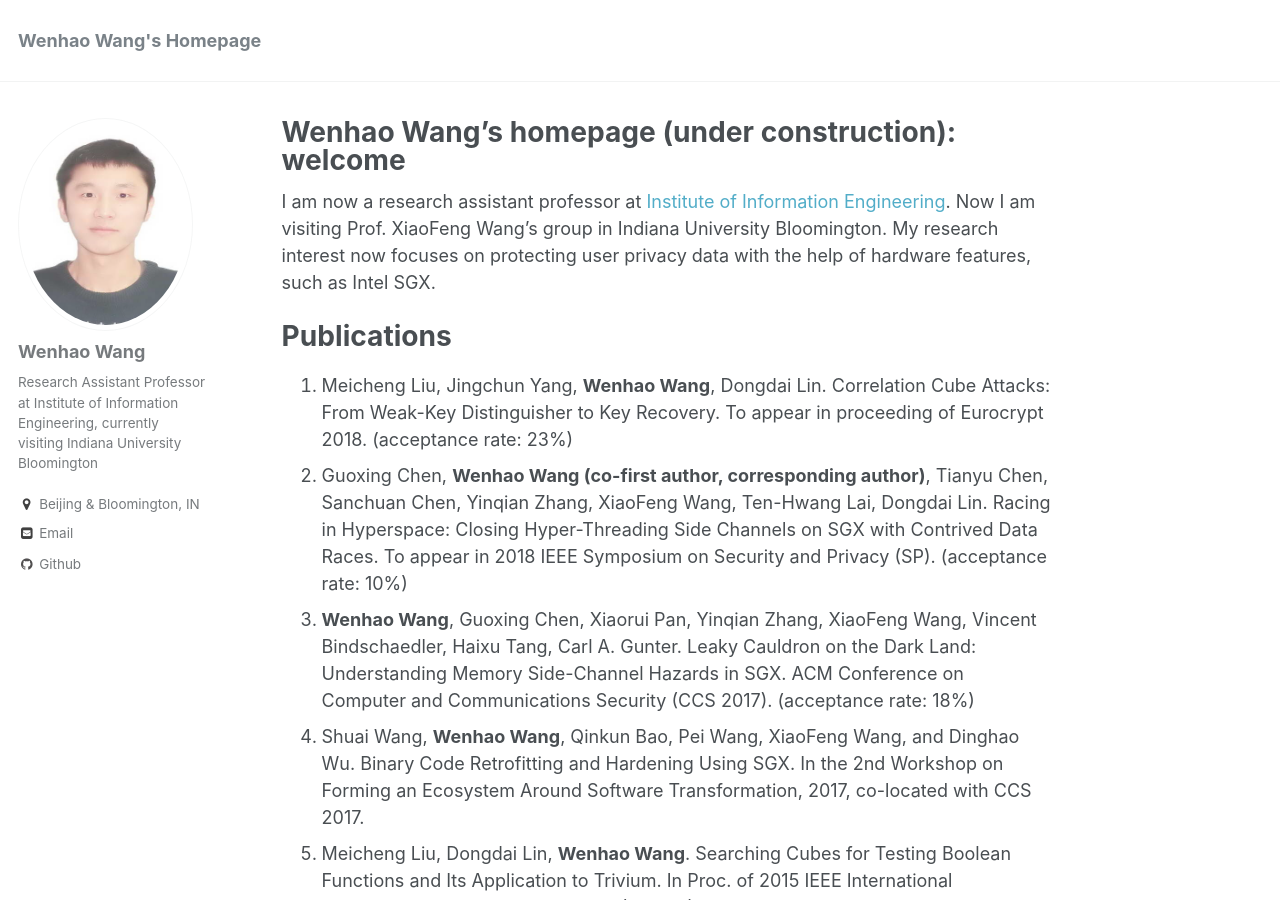
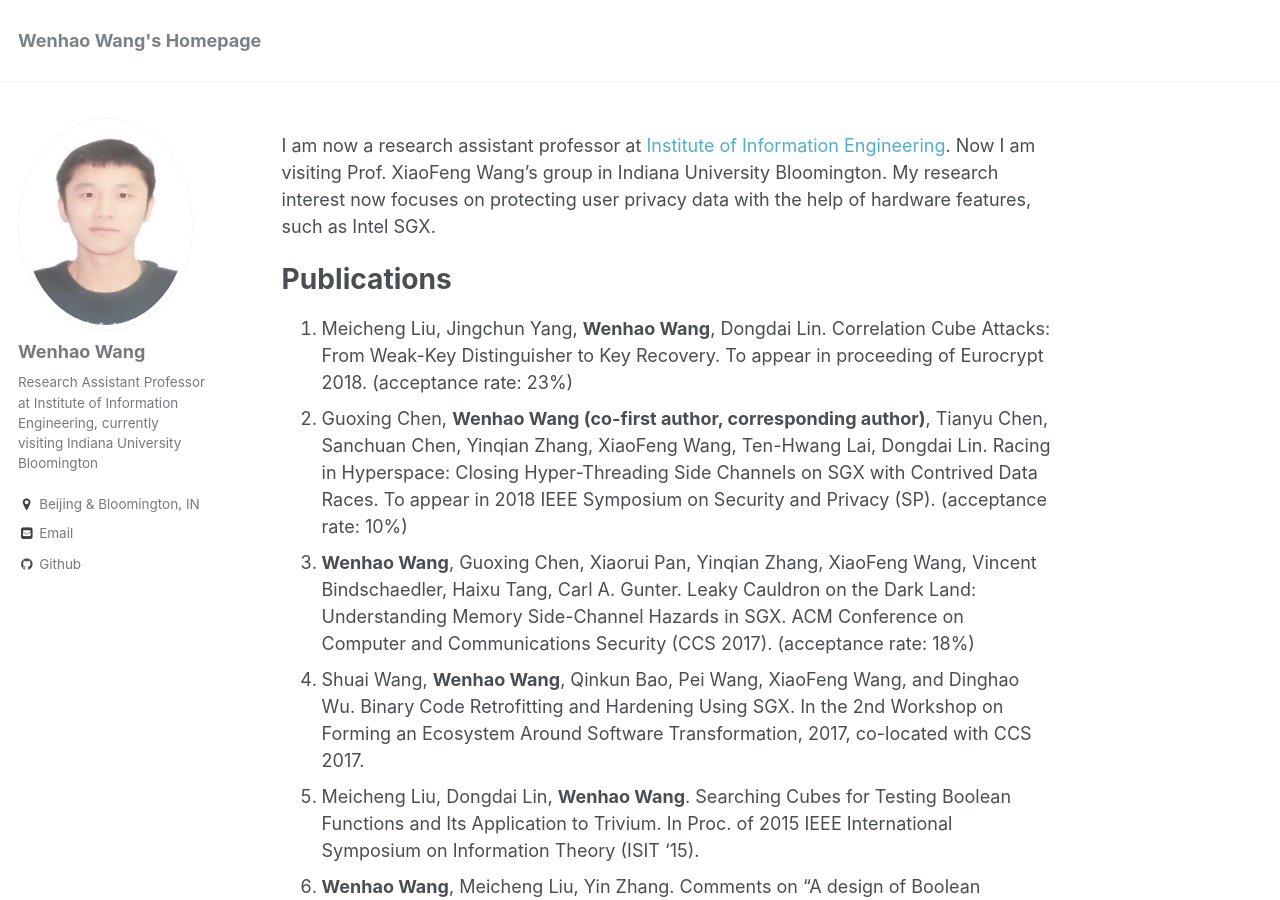
Before and after one commit to wenhao19/heartever.github.io, a Jekyll site: the page built from _pages/about.md, in a window 1280 px wide and 900 px high. Built offline with Jekyll 4.4.1, drawn with Linux system fonts in a browser that asks for light colours.

Commit message:
Update about.md

```diff
--- a/_pages/about.md
+++ b/_pages/about.md
@@ -1,6 +1,6 @@
 ---
 permalink: /
-title: "Wenhao Wang's homepage (under construction): welcome"
+title: ""
 excerpt: "About me"
 author_profile: true
 redirect_from:
```
